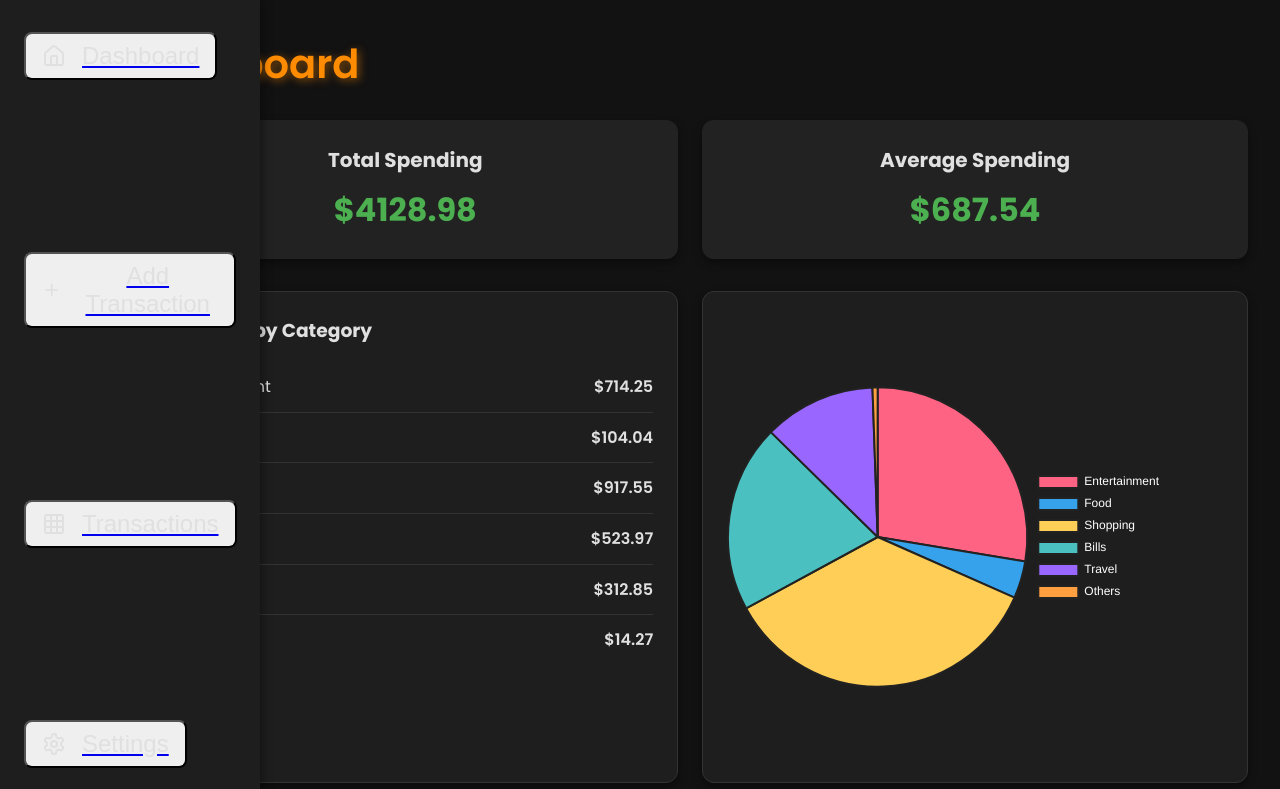
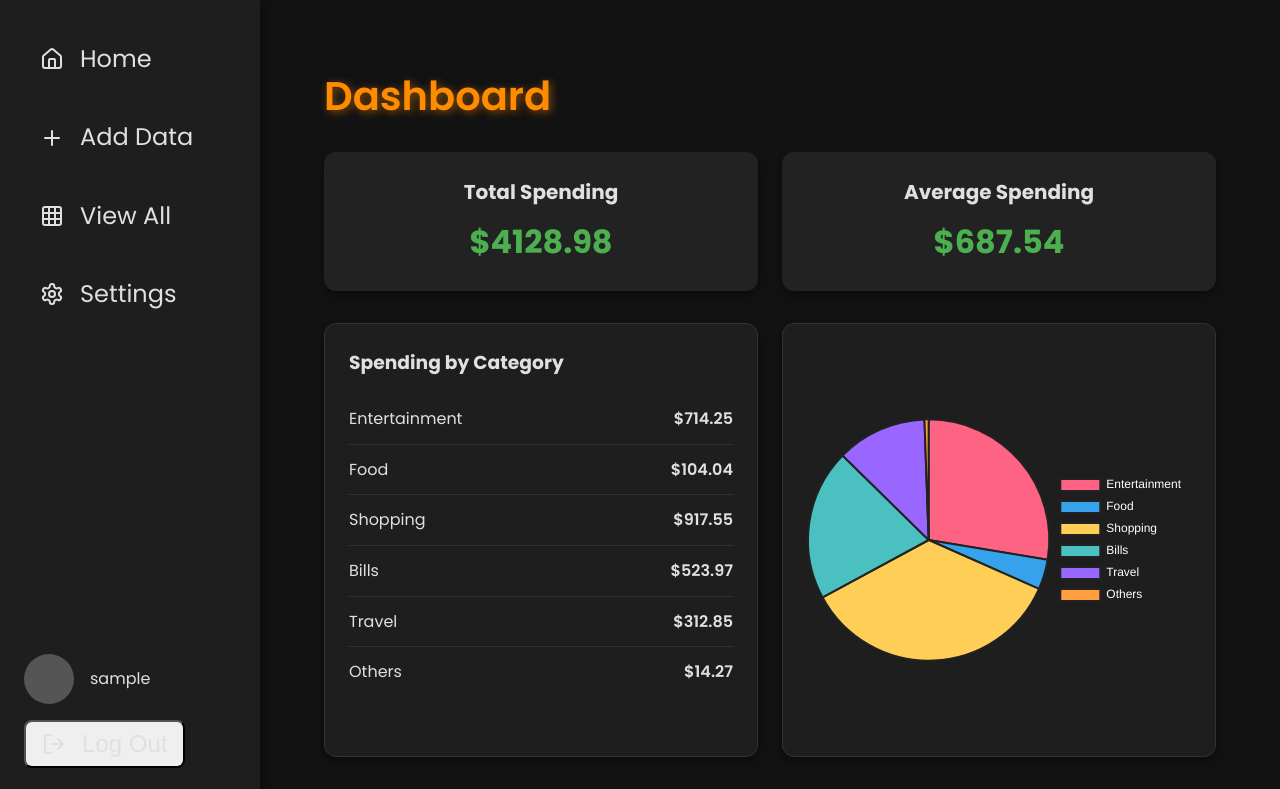
Before and after one commit to Suraj-Sedai/Finance_Graph-Personalized-Analytics, a React (Create React App) app in the folder frontend/: page /home in a window 1280 px wide. Shown: the top 789 px of the page. Built offline with nearby package versions, Linux system fonts and the light colour scheme; sample sign-in values are in the browser's storage.

Commit message:
changed the ui in homepage

```diff
--- a/frontend/src/App.js
+++ b/frontend/src/App.js
@@ -1,12 +1,13 @@
 import React from 'react';
 import { BrowserRouter as Router, Routes, Route } from 'react-router-dom';
 import LoginForm from './components/LoginForm';
+import SignupForm from './components/SignupForm';
 import HomePage from './components/HomePage';
 import AddTransactionForm from './components/AddTransactionForm';
-import ProtectedRoute from './components/ProtectedRoute'; // Assuming you have a ProtectedRoute component
 import TransactionList from './components/TransactionList';
-import SignupForm from './components/SignupForm';
-import FinancialAnalytics from './components/FinancialAnalytics'; // Import new component
+import FinancialAnalytics from './components/FinancialAnalytics';
+import ProtectedRoute from './components/ProtectedRoute'; // Your authentication wrapper
+import Layout from './components/Layout'; // Import the layout
 
 const App = () => {
   return (
@@ -17,24 +18,44 @@ const App = () => {
         <Route path="/login" element={<LoginForm />} />
         <Route path="/signup" element={<SignupForm />} />
 
-                {/* Protected route for HomePage */}
+        {/* Protected routes wrapped in Layout */}
         <Route
           path="/home"
           element={
             <ProtectedRoute>
+              <Layout>
                 <HomePage />
+              </Layout>
             </ProtectedRoute>
           }
         />
-                <Route path="/add-transaction" element={<AddTransactionForm />} />
-                <Route path="/transactions" element={<TransactionList />} />
-
-                {/* New route for Financial Analytics */}
+        <Route
+          path="/add-transaction"
+          element={
+            <ProtectedRoute>
+              <Layout>
+                <AddTransactionForm />
+              </Layout>
+            </ProtectedRoute>
+          }
+        />
+        <Route
+          path="/transactions"
+          element={
+            <ProtectedRoute>
+              <Layout>
+                <TransactionList />
+              </Layout>
+            </ProtectedRoute>
+          }
+        />
         <Route
           path="/financial-analytics"
           element={
             <ProtectedRoute>
+              <Layout>
                 <FinancialAnalytics />
+              </Layout>
             </ProtectedRoute>
           }
         />
--- a/frontend/src/components/HomePage.js
+++ b/frontend/src/components/HomePage.js
@@ -1,17 +1,15 @@
 import React, { useEffect, useRef } from "react";
-import { Link, useNavigate } from "react-router-dom";
+import { useNavigate } from "react-router-dom";
 import axios from "axios";
-import { Home, Plus, Grid, Settings, Download, LogOut } from "lucide-react";
+import { Download } from "lucide-react";
 import { Chart } from "chart.js/auto";
 
 export default function Dashboard() {
   const navigate = useNavigate();
   const token = localStorage.getItem("token");
-  const username = localStorage.getItem("username");
 
   // Function to download files (PDF, CSV, JSON, etc.)
   const downloadFile = (format) => {
-    // Ensure the format string is lowercase for the URL
     const url = `http://127.0.0.1:8000/api/export/${format.toLowerCase()}/`;
 
     axios({
@@ -21,11 +19,8 @@ export default function Dashboard() {
       responseType: "blob",
     })
       .then((response) => {
-        // Create a new Blob object using the response data
         const file = new Blob([response.data], { type: response.headers["content-type"] });
         const fileURL = URL.createObjectURL(file);
-
-        // Create a temporary link and trigger the download
         const a = document.createElement("a");
         a.href = fileURL;
         a.download = `financial_data.${format.toLowerCase()}`;
@@ -39,13 +34,6 @@ export default function Dashboard() {
       });
   };
 
-  // Logout function: clear localStorage and navigate back to login
-  const handleLogout = () => {
-    localStorage.removeItem("token");
-    localStorage.removeItem("username");
-    navigate("/"); // Adjust the route if needed
-  };
-
   // Sample spending data (replace with dynamic data as needed)
   const spendingData = [
     { category: "Entertainment", amount: 714.25 },
@@ -57,12 +45,7 @@ export default function Dashboard() {
   ];
 
   return (
-    <div className="dashboard-container">
-      <Sidebar />
     <div className="dashboard-wrapper">
-        <Header username={username} onLogout={handleLogout} />
-
-        {/* Main Content */}
       <main className="main-content">
         <h1 className="dashboard-title">Dashboard</h1>
 
@@ -89,46 +72,6 @@ export default function Dashboard() {
         </section>
       </main>
     </div>
-    </div>
-  );
-}
-
-// Sidebar Component with Navigation Links
-function Sidebar() {
-  return (
-    <aside className="sidebar">
-      <SidebarButton Icon={Home} text="Dashboard" to="/dashboard" />
-      <SidebarButton Icon={Plus} text="Add Transaction" to="/add-transaction" />
-      <SidebarButton Icon={Grid} text="Transactions" to="/transactions" />
-      <SidebarButton Icon={Settings} text="Settings" to="/settings" />
-    </aside>
-  );
-}
-
-// Sidebar Button Component (wraps a button with an optional Link)
-function SidebarButton({ Icon, text, to }) {
-  const buttonContent = (
-    <button className="sidebar-button">
-      <Icon className="icon" />
-      <span className="sidebar-text">{text}</span>
-    </button>
-  );
-  return to ? <Link to={to}>{buttonContent}</Link> : buttonContent;
-}
-
-// Header Component for displaying user info and logout button
-function Header({ username, onLogout }) {
-  return (
-    <header className="dashboard-header">
-      <div className="user-info">
-        <span className="material-symbols-outlined">account_circle</span>
-        <p>{username}</p>
-      </div>
-      <button className="logout-button" onClick={onLogout}>
-        <LogOut className="icon" />
-        Logout
-      </button>
-    </header>
   );
 }
 
--- /dev/null
+++ b/frontend/src/components/Layout.js
@@ -0,0 +1,11 @@
+import React from "react";
+import Sidebar from "./Sidebar";
+
+export default function Layout({ children }) {
+  return (
+    <div className="layout">
+      <Sidebar />
+      <div className="content">{children}</div>
+    </div>
+  );
+}
--- /dev/null
+++ b/frontend/src/components/Sidebar.js
@@ -0,0 +1,54 @@
+import React from "react";
+import { NavLink, useNavigate } from "react-router-dom";
+import { Home, Plus, Grid, Settings, LogOut } from "lucide-react";
+
+export default function Sidebar() {
+  const navigate = useNavigate();
+  // Retrieve the username from localStorage (or receive it as a prop)
+  const username = localStorage.getItem("username") || "Username";
+
+  // Logout function clears the token and username then redirects
+  const handleLogout = () => {
+    localStorage.removeItem("token");
+    localStorage.removeItem("username");
+    navigate("/"); // Change this route as needed (e.g., to a login page)
+  };
+
+  return (
+    <aside className="sidebar">
+      <nav className="nav-links">
+        <SidebarButton Icon={Home} text=" Home" to="/" />
+        <SidebarButton Icon={Plus} text=" Add Data" to="/add-data" />
+        <SidebarButton Icon={Grid} text=" View All" to="/view-all" />
+        <SidebarButton Icon={Settings} text=" Settings" to="/settings" />
+      </nav>
+      <div className="user">
+        <div className="user-info">
+          <div className="avatar"></div>
+          <span className="username">{username}</span>
+        </div>
+        {/* Use a button here for logout so that clicking it triggers our logout function */}
+        <button className="sidebar-button logout-button" onClick={handleLogout}>
+          <LogOut className="icon" />
+          <span className="sidebar-text"> Log Out</span>
+        </button>
+      </div>
+    </aside>
+  );
+}
+
+// SidebarButton uses NavLink so that it automatically gets an "active" class when its route is active
+function SidebarButton({ Icon, text, to }) {
+  return (
+    <NavLink
+      to={to}
+      end
+      className={({ isActive }) =>
+        "sidebar-button" + (isActive ? " active" : "")
+      }
+    >
+      <Icon className="icon" />
+      <span className="sidebar-text">{text}</span>
+    </NavLink>
+  );
+}
```
Lines whose indentation alone changed are shown as unchanged.
